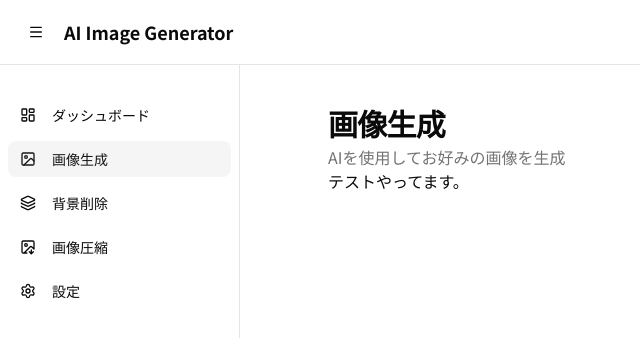
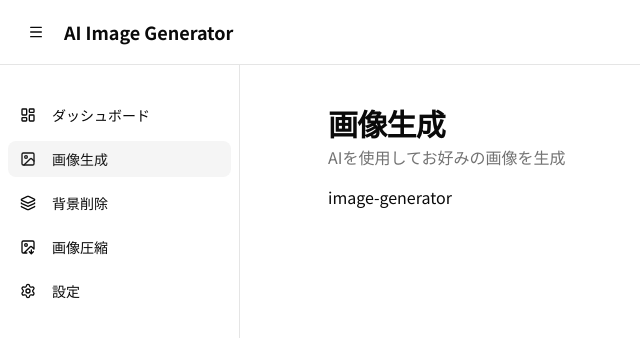
Before and after one commit to Hashimoto-Noriaki/next-ai-saas-application, a Next.js app: page /dashboard/tools/image-generator in a window 1280 px wide. Shown: the top 338 px of the page, without its empty margins (0-640 px from the left). Built offline with nearby package versions, Linux system fonts and the light colour scheme.

Commit message:
ImageGeneratorが表示される

```diff
--- a/src/app/(dashboard)/dashboard/tools/[tools]/page.tsx
+++ b/src/app/(dashboard)/dashboard/tools/[tools]/page.tsx
@@ -12,10 +12,14 @@ const ToolPage = async ({ params }: {params:Promise<{ tool:string }>}) => {
         notFound()
     }
 
+    const ToolComponent = tool.component;
+
     return (
         <PageContainer>
             <PageHeader title = {tool.title} description = {tool.description}/>
-                テストやってます。
+                <div>
+                    <ToolComponent/>
+                </div>
         </PageContainer>
     )
 }
```
